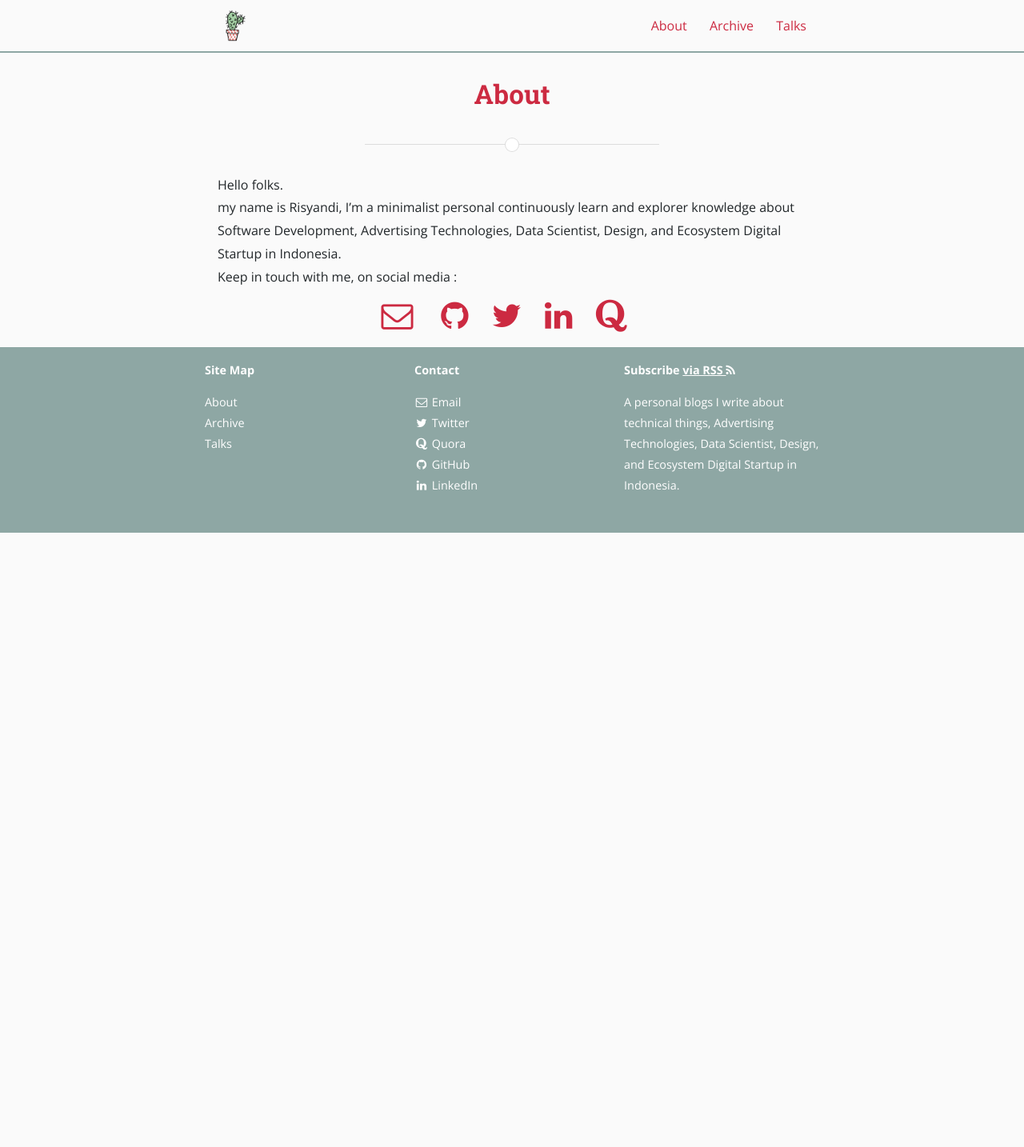
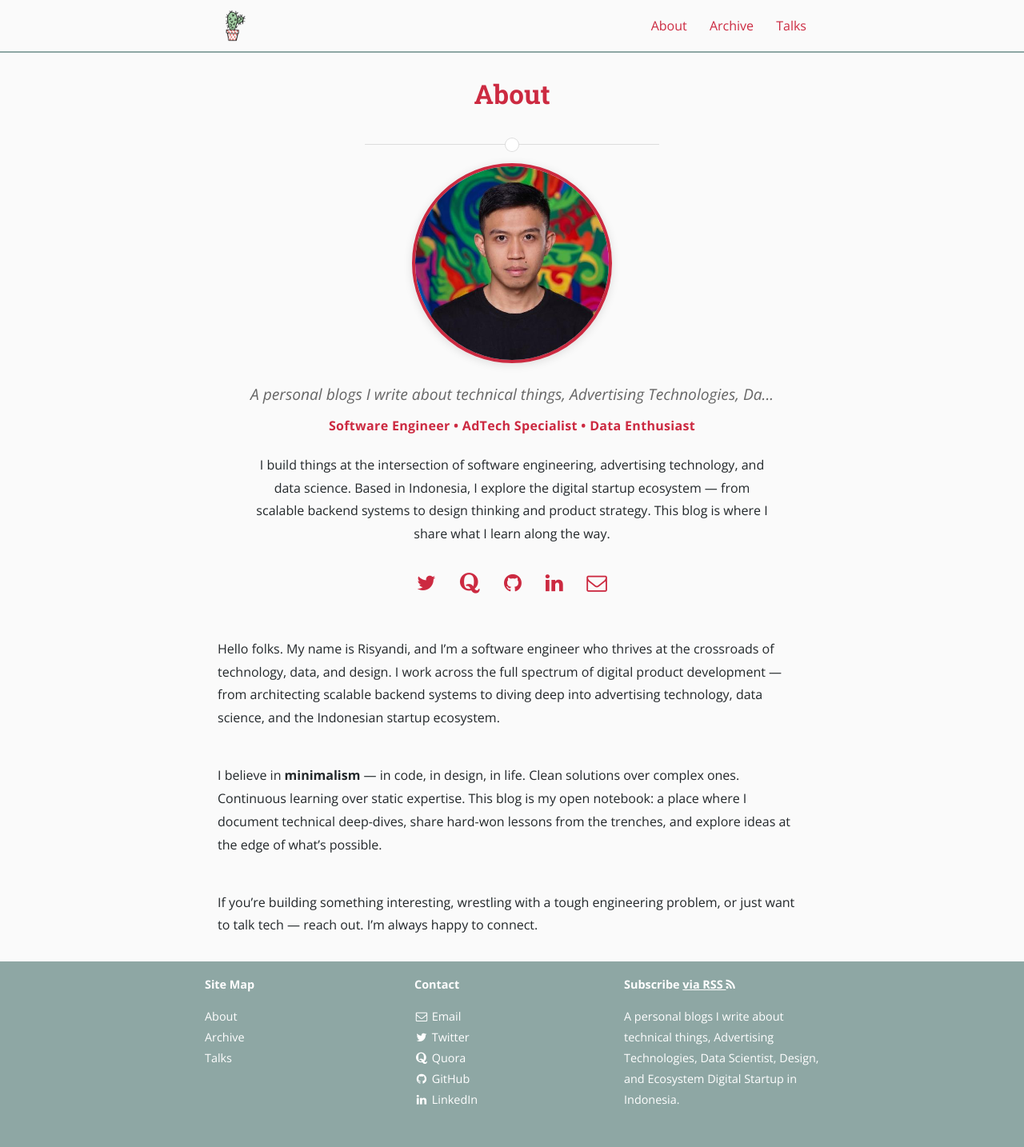
Before and after one commit to Risyandi/blogs, a Jekyll site: the page built from about.md, in a window 1280 px wide. Shown: the whole page at 80% size. Built offline with Jekyll 4.4.1, drawn with Linux system fonts in a browser that asks for light colours; nearby versions of some CDN libraries; comment, search, counter and statistics services are not loaded; a style sheet for code colours, icons or effects is not loaded; before the commit the page ends 900 px from its top, so only the background shows below that.

Commit message:
feat: update About page description and improve author introduction

```diff
--- a/_config.yml
+++ b/_config.yml
@@ -16,6 +16,7 @@ permalink: :title
 cover: "/assets/header_image.jpg"
 cover_logo: "/assets/header_image_logo.png"
 logo: "/assets/icons/logo.png"
+author_photo: "/assets/risyandi-author.jpg"
 ga_tracking_id: "UA-82647777-1"
 
 # Build settings
--- a/about.md
+++ b/about.md
@@ -1,23 +1,14 @@
 ---
 layout: page
 title: About
-description: Risyandi an minimalist personal, tech enthusiast, and a digital nomads from indonesia
+description: Risyandi — Software Engineer, AdTech Specialist, and Data Enthusiast from Indonesia. Building at the intersection of engineering, advertising technology, and data science.
 permalink: /about/
 ---
-<br>
-Hello folks. <br>
-my name is Risyandi, I'm a minimalist personal continuously learn and explorer knowledge about Software Development, Advertising Technologies, Data Scientist, Design, and Ecosystem Digital Startup in Indonesia.
-<br>
-Keep in touch with me, on social media :
-<div align="center">
-    <a href="mailto:Risyandi.94@gmail.com"><i class="fa fa-envelope-o fa-fw" aria-hidden="true" style="font-size:40px;color:#cc2a41"></i></a>
-    &nbsp; &nbsp; &nbsp;
-    <a href="https://github.com/Risyandi"><i class="fa fa-github" aria-hidden="true" style="font-size:40px;color:#cc2a41"></i></a>
-    &nbsp; &nbsp; &nbsp;
-    <a href="https://twitter.com/Risyandi94"><i class="fa fa-twitter" aria-hidden="true" style="font-size:40px;color:#cc2a41"></i></a>
-    &nbsp; &nbsp; &nbsp;
-    <a href="https://www.linkedin.com/id/risyandi/"><i class="fa fa-linkedin" aria-hidden="true" style="font-size:40px;color:#cc2a41"></i></a>
-    &nbsp; &nbsp; &nbsp;
-    <a href="https://www.quora.com/profile/Risyandi"><i class="fa fa-quora" aria-hidden="true" style="font-size:40px;color:#cc2a41"></i></a>
-    &nbsp; &nbsp; &nbsp;
-</div>
+
+{% include author-profile.html %}
+
+<br>Hello folks. My name is Risyandi, and I'm a software engineer who thrives at the crossroads of technology, data, and design. I work across the full spectrum of digital product development — from architecting scalable backend systems to diving deep into advertising technology, data science, and the Indonesian startup ecosystem.
+
+<br>I believe in **minimalism** — in code, in design, in life. Clean solutions over complex ones. Continuous learning over static expertise. This blog is my open notebook: a place where I document technical deep-dives, share hard-won lessons from the trenches, and explore ideas at the edge of what's possible.
+
+<br>If you're building something interesting, wrestling with a tough engineering problem, or just want to talk tech — reach out. I'm always happy to connect.
```
